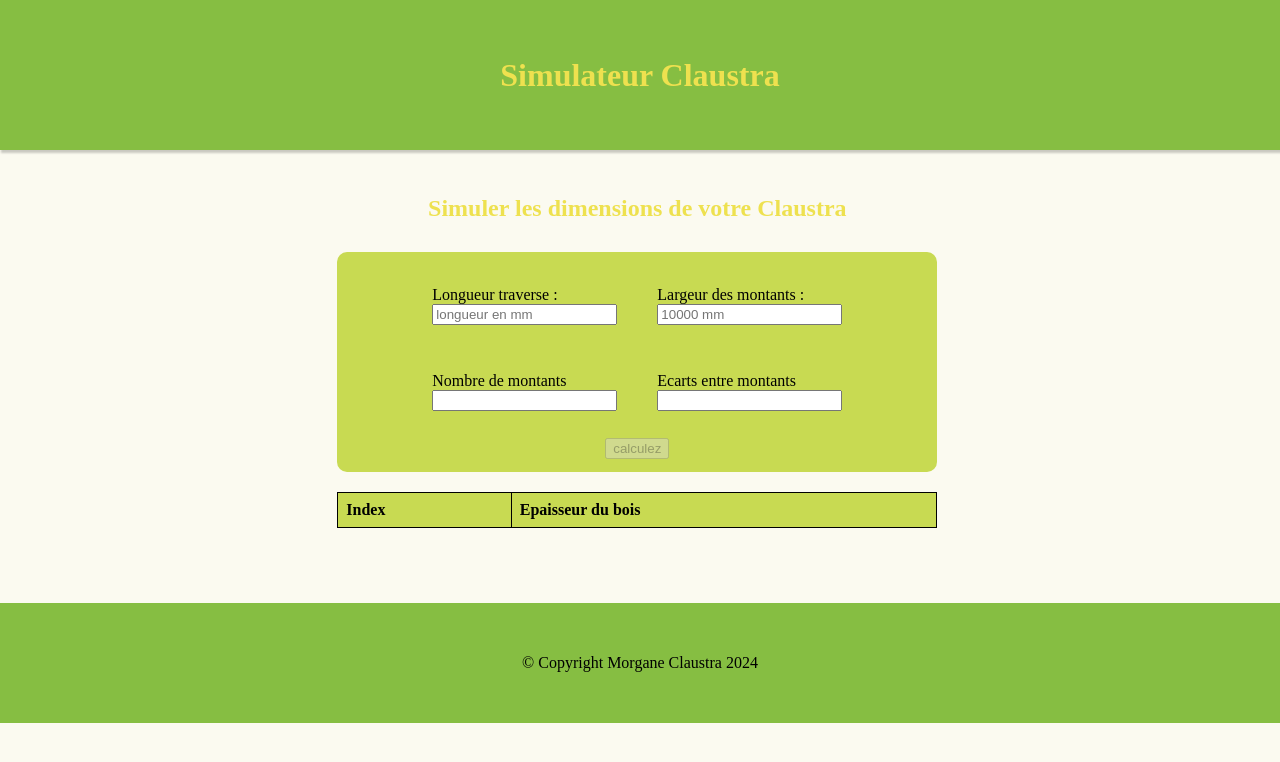
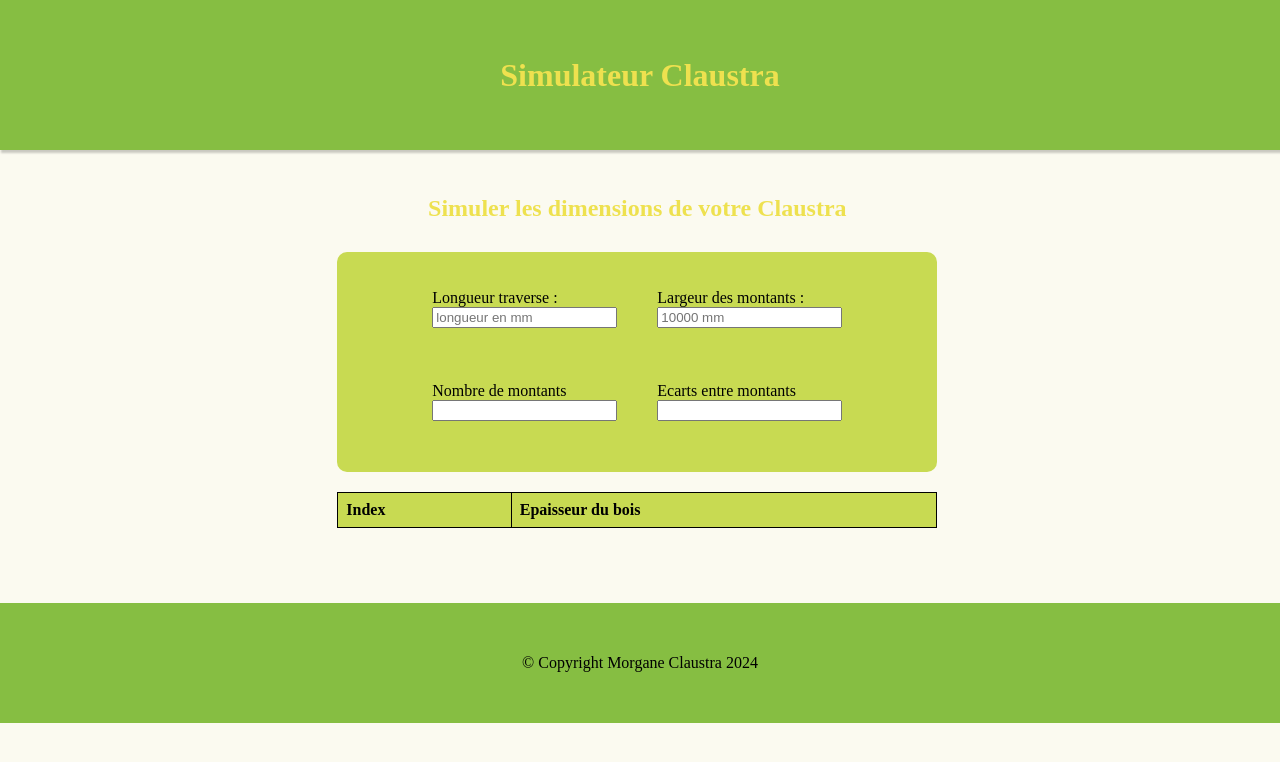
Before and after one commit to Mauh33/utilitaire-claustra, a React (Vite) app: page / in a window 1280 px wide. Shown: the top 762 px of the page. Built offline with nearby package versions, Linux system fonts and the light colour scheme.

Commit message:
[Main] #5/refactor: ajout fonction de calcul dans hook useEffect

```diff
--- a/src/components/Form/Simulation-form.jsx
+++ b/src/components/Form/Simulation-form.jsx
@@ -10,7 +10,6 @@ export default function SimulationForm() {
   });
   const [gap, setGap] = useState("");
   const [calculations, setCalculations] = useState([]);
-  const [isButtonClicked, setIsButtonClicked] = useState(false);
   const isCalculationDisabled =
     !values.length || !values.width || !values.nbrOfFence;
 
@@ -29,31 +28,7 @@ export default function SimulationForm() {
     return woodThickness;
   };
 
-  const addNewValueInCalcul = (e) => {
-    e.preventDefault();
-
-    const { length, width, nbrOfFence, thickness } = values;
-
-    if (length && width && nbrOfFence) {
-      let definitiveGap = calculateGap(
-        parseFloat(length),
-        parseFloat(width),
-        nbrOfFence
-      );
-      setGap(definitiveGap);
-      const woodThickness = calculateWoodThickness(
-        width,
-        definitiveGap,
-        parseFloat(thickness) || 0
-      );
-      setCalculations([{ gap: definitiveGap, thickness: woodThickness }]);
-      setIsButtonClicked(true);
-    } else {
-      setCalculations([{thickness}]);
-    }
-  };
-
-  useEffect(() => {
+  const addNewValueInCalcul = () => {
 
     const { length, width, nbrOfFence, thickness } = values;
     const definitiveGap = calculateGap(
@@ -62,7 +37,6 @@ export default function SimulationForm() {
       parseInt(nbrOfFence)
     );
     setGap(definitiveGap);
-      if (isButtonClicked) {
     const woodThickness = calculateWoodThickness(
       values.width,
       definitiveGap,
@@ -71,8 +45,17 @@ export default function SimulationForm() {
     setCalculations([
       { gap: parseFloat(definitiveGap), thickness: woodThickness },
     ]);
+
+  console.log(calculations);
+  console.log(values);
+
+  };
+
+  useEffect(() => {
+    if (values.length && values.width && values.nbrOfFence ) {
+      addNewValueInCalcul();
     }
-  }, [isButtonClicked, values]);
+  }, [calculations, values]);
 
   return (
     <div className='flex-bloc-column-center-start'>
@@ -115,13 +98,6 @@ export default function SimulationForm() {
           <input type='number' readOnly='readOnly' value={gap} />
         </label>
         <div className='btn-bloc'>
-          <button
-            type='submit'
-            onClick={addNewValueInCalcul}
-            disabled={isCalculationDisabled}
-          >
-            calculez
-          </button>
         </div>
       </form>
       <table className='table-result'>
@@ -132,12 +108,12 @@ export default function SimulationForm() {
           </tr>
         </thead>
         <tbody>
-        {calculations[0]?.thickness?.map((thickness, index) => (
+        {calculations.length ? calculations[0]?.thickness?.map((thickness, index) => (
             <tr key={index}>
               <td>{index + 1}</td>
               <td>{thickness.toFixed(2)}</td>
             </tr>
-          ))}
+          )) : null}
         </tbody>
       </table>
     </div>
```
Lines whose indentation alone changed are shown as unchanged.
